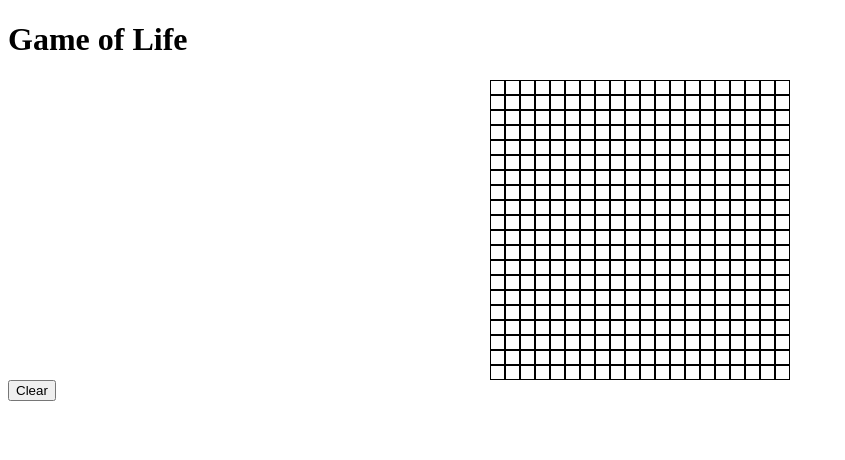
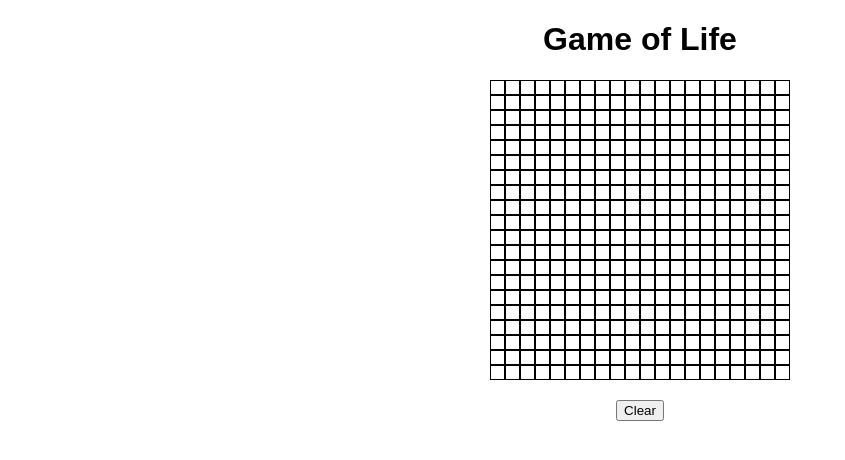
Before and after one commit to simonpweller/fcc-game-of-life-v2, a React (Create React App) app: page / in a window 1280 px wide. Shown: the top 460 px of the page, without its empty margins (0-845 px from the left). Built offline with nearby package versions, Linux system fonts and the light colour scheme.

Commit message:
added some additional styling

```diff
--- /dev/null
+++ b/src/components/Options.module.css
@@ -0,0 +1,6 @@
+.options {
+    width: 300px;
+    margin: 20px auto;
+    display: flex;
+    justify-content: space-around;
+}
--- a/src/components/Options.tsx
+++ b/src/components/Options.tsx
@@ -1,4 +1,5 @@
 import React from 'react';
+import styles from './Options.module.css';
 
 type IOptions = {
     clear: () => void,
@@ -6,7 +7,7 @@ type IOptions = {
 
 const Options: React.FC<IOptions> = ({clear}) => {
     return (
-        <div data-testid='Options'>
+        <div data-testid='Options' className={styles.options}>
             <button onClick={clear}>Clear</button>
         </div>
     );
--- a/src/index.css
+++ b/src/index.css
@@ -1,3 +1,13 @@
+body {
+    margin: 0;
+    padding: 0;
+    font-family: sans-serif;
+}
+
+h1 {
+    text-align: center;
+}
+
 * {
     box-sizing: border-box;
 }
```
